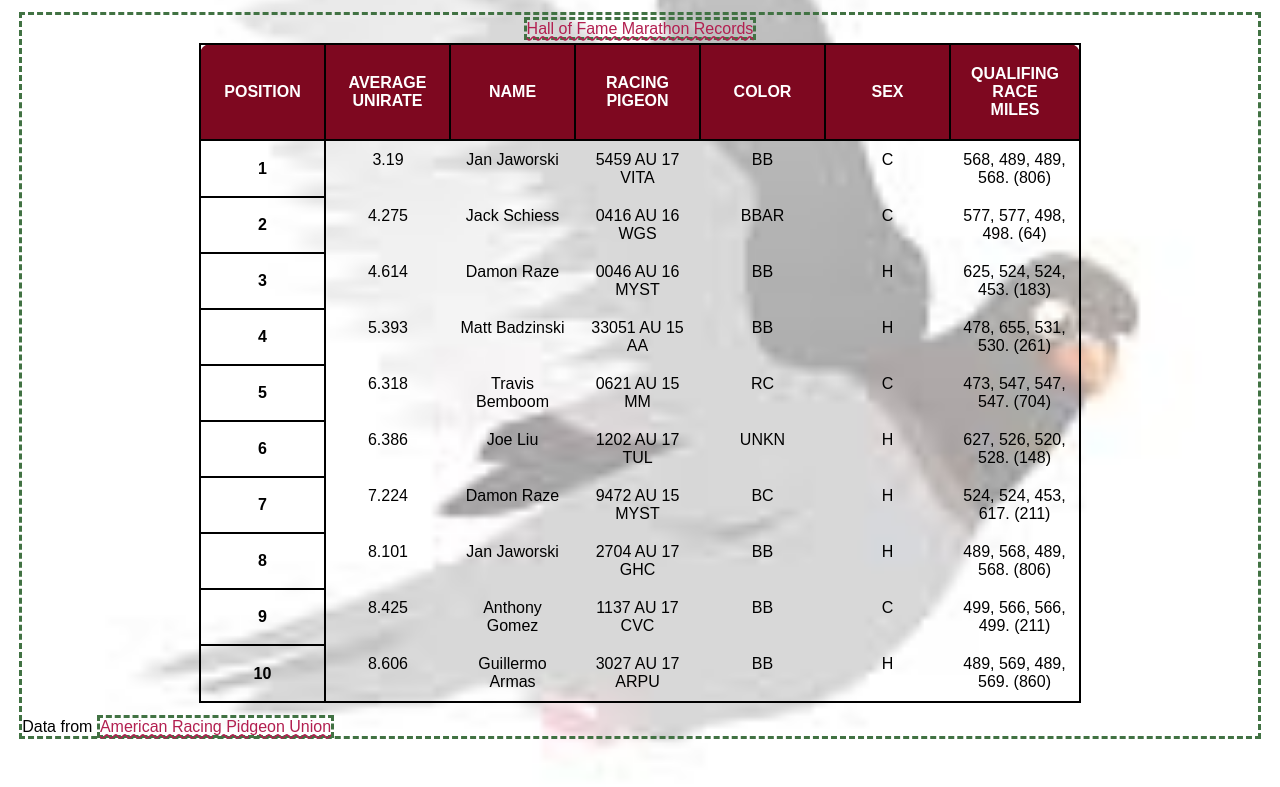
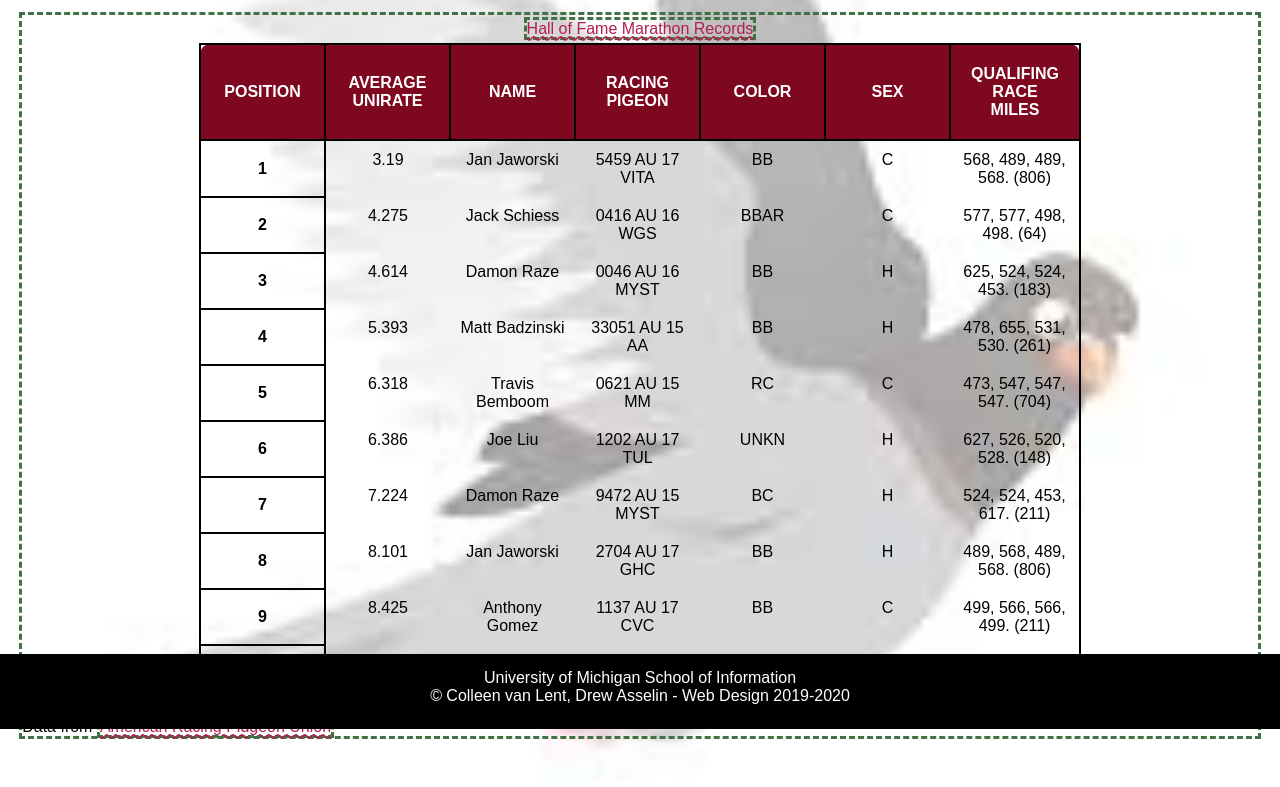
Before and after one commit to ameliadu/homework4-2021, a plain HTML site: page index.html in a window 1280 px wide. Shown: the part 71-858 px from the top of the page. Drawn offline with Linux system fonts and the light colour scheme; a web font is replaced by a local one.

Commit message:
Add files via upload

```diff
--- a/css/style.css
+++ b/css/style.css
@@ -28,12 +28,12 @@ body{
   color: #000000;
   font-size: 16px;
   margin: 1.2em;
-  background-image: url(../images/pigeon-background.JPEG);
-  background-color: #DDDDDD;
   background-size: cover ;
   background-position: center;
 
   /*Req 1*/
+  background-image: url(../images/pigeon-background.JPEG);
+  background-color: #DDDDDD;
   background-repeat: no-repeat;
   background-position: center;
   font-family: "Andika",sans-serif;
@@ -150,9 +150,11 @@ thead tr:first-child th:first-child{
 
 /*Req 8*/
 footer{
+  position: fixed;
+  left: 0;
+  bottom: 0;
   width:100%;
-  background:#000000;
-  position: fixed;
+  background-color:#000000;
   text-align:center;
   color: #FFFFFF;
   height: 75px;
--- a/index.html
+++ b/index.html
@@ -3,7 +3,7 @@
   <head>
     <meta charset="UTF-8">
     <!-- Link the style sheets and Google font -->
-    <link rel="shortcut icon" type="image/jpg" href="image/pigeon-amelia.jpg"/>
+    <link rel="shortcut icon" type="image/jpg" href="images/pigeon-amelia.jpg"/>
     <link rel="stylesheet" type="text/css" href="css/html5reset.css">
     <link rel="stylesheet" type="text/css" href="css/style.css">
     <link rel="stylesheet" href="https://fonts.googleapis.com/css?family=Andika">
@@ -31,7 +31,9 @@
   * You can do it! (*•̀ᴗ•́*)و
   ******************************************** -->
   <body>
-    <h1>AU National Old Bird Hall of Fame Marathon Distance</h1>
+    <header>
+      <h1>AU National Old Bird Hall of Fame Marathon Distance</h1>
+    </header>
     <main>
       <table>
         <caption><a href = "https://pigeon-ndb.com/results/">Hall of Fame Marathon Records</a></caption>
```
